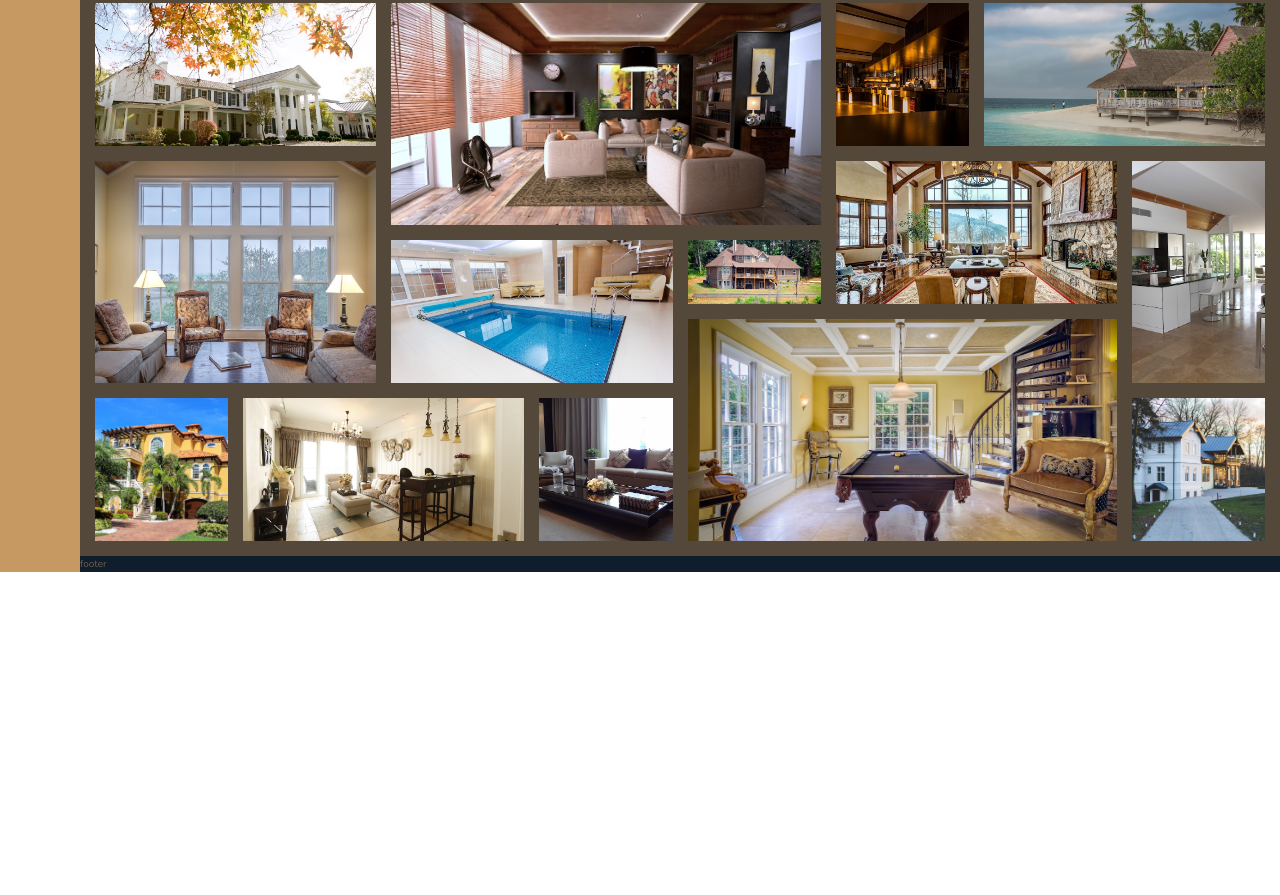
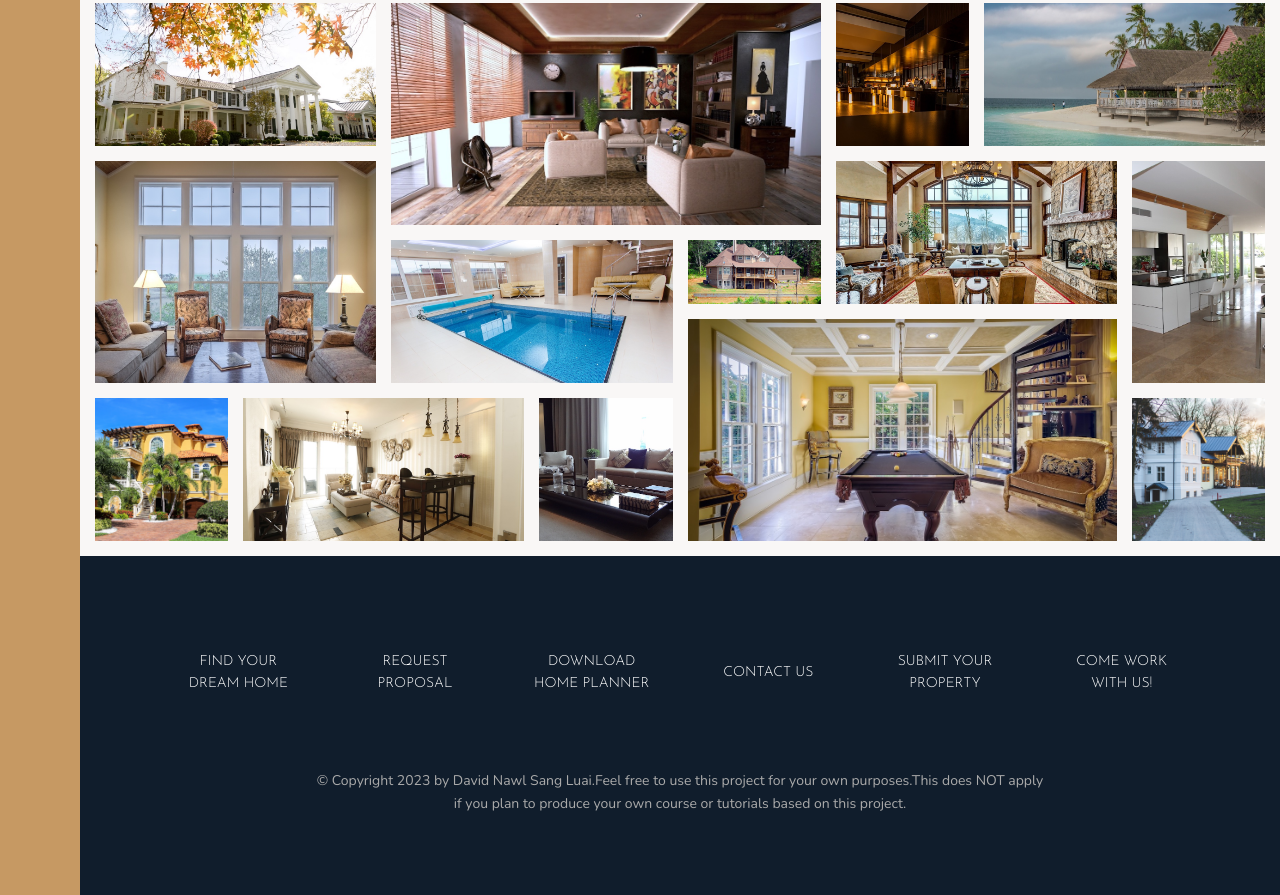
Before and after one commit to David-Sang96/Nexter, a website: page index.html in a window 1280 px wide. Shown: the part 3159-4054 px from the top of the page. Before the commit the page ends 3731 px from the top, so only its background shows below. Drawn offline with nearby package versions, Linux system fonts and the light colour scheme.

Commit message:
footer section done

```diff
--- a/index.html
+++ b/index.html
@@ -366,6 +366,30 @@
       </figure>
     </section>
 
-    <footer class="footer">footer</footer>
+    <footer class="footer">
+      <ul class="nav">
+        <li class="nav__item">
+          <a href="#" class="nav__link"> Find your dream home </a>
+        </li>
+        <li class="nav__item">
+          <a href="#" class="nav__link">Request proposal</a>
+        </li>
+        <li class="nav__item">
+          <a href="#" class="nav__link">Download home planner</a>
+        </li>
+        <li class="nav__item"><a href="#" class="nav__link">Contact us</a></li>
+        <li class="nav__item">
+          <a href="#" class="nav__link">Submit your property</a>
+        </li>
+        <li class="nav__item">
+          <a href="#" class="nav__link">Come work with us!</a>
+        </li>
+      </ul>
+      <p class="copyright">
+        &copy; Copyright 2023 by David Nawl Sang Luai.Feel free to use this
+        project for your own purposes.This does NOT apply if you plan to produce
+        your own course or tutorials based on this project.
+      </p>
+    </footer>
   </body>
 </html>
--- a/sass/_footer.scss
+++ b/sass/_footer.scss
@@ -1,4 +1,41 @@
 .footer {
   background-color: $color-secondary;
   grid-column: full-start / full-end;
+  padding: 8rem;
 }
+
+.nav {
+  list-style: none;
+  display: grid;
+  grid-template-columns: repeat(auto-fit, minmax(15rem, 1fr));
+  gap: 2rem;
+  align-items: center;
+
+  &__link:link,
+  &__link:visited {
+    font-size: 1.4rem;
+    color: #fff;
+    text-decoration: none;
+    font-family: $font-display;
+    text-transform: uppercase;
+    text-align: center;
+    padding: 1.5rem;
+    display: block;
+    transition: all 0.2s;
+  }
+
+  &__link:hover,
+  &__link:active {
+    background-color: rgba(#fff, 0.05);
+    transform: translateY(-3px);
+  }
+}
+
+.copyright {
+  font-size: 1.4rem;
+  color: $color-grey-light-2;
+
+  text-align: center;
+  width: 70%;
+  margin: 6rem auto 0;
+}
--- a/sass/_gallery.scss
+++ b/sass/_gallery.scss
@@ -1,5 +1,5 @@
 .gallery {
-  background-color: $color-grey-dark-1;
+  background-color: $color-grey-light-1;
   grid-column: full-start / full-end;
   display: grid;
   grid-template-columns: repeat(8, 1fr);
```
Also changed, not shown: css/style.css.
